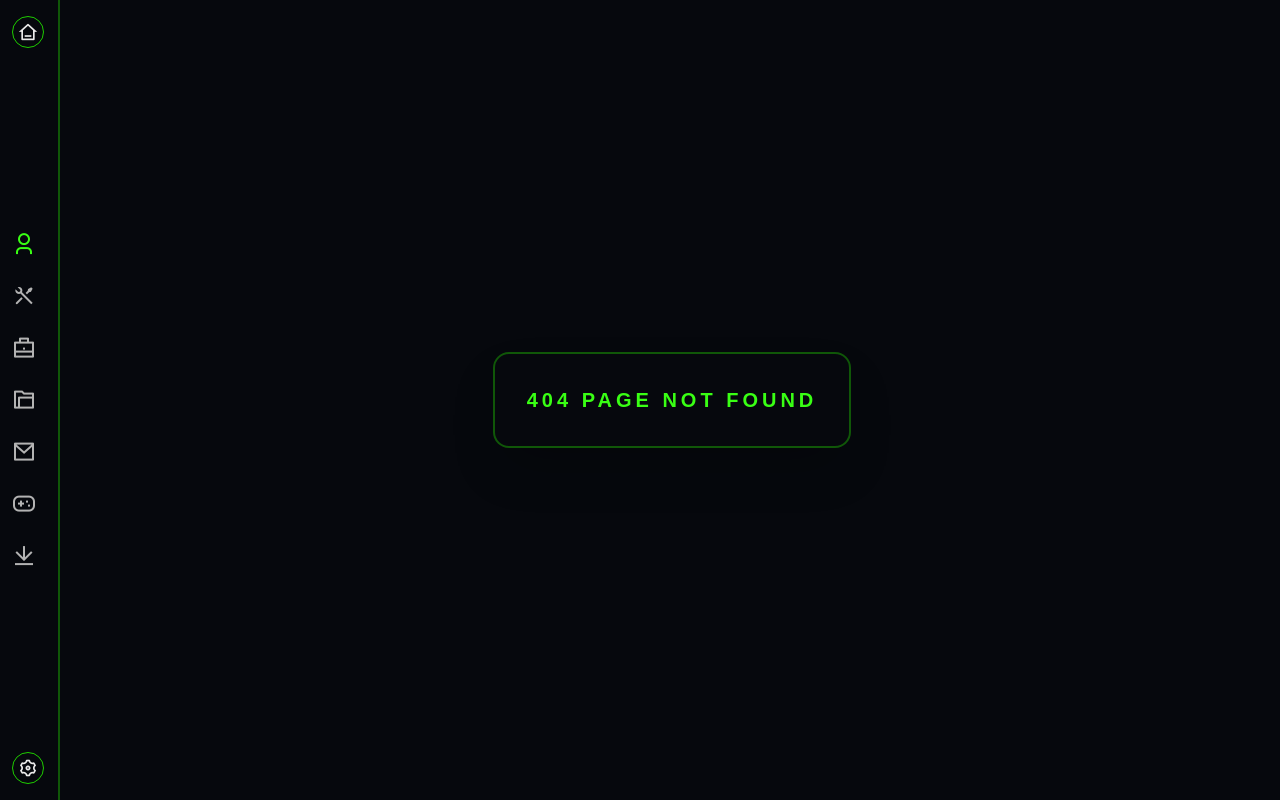
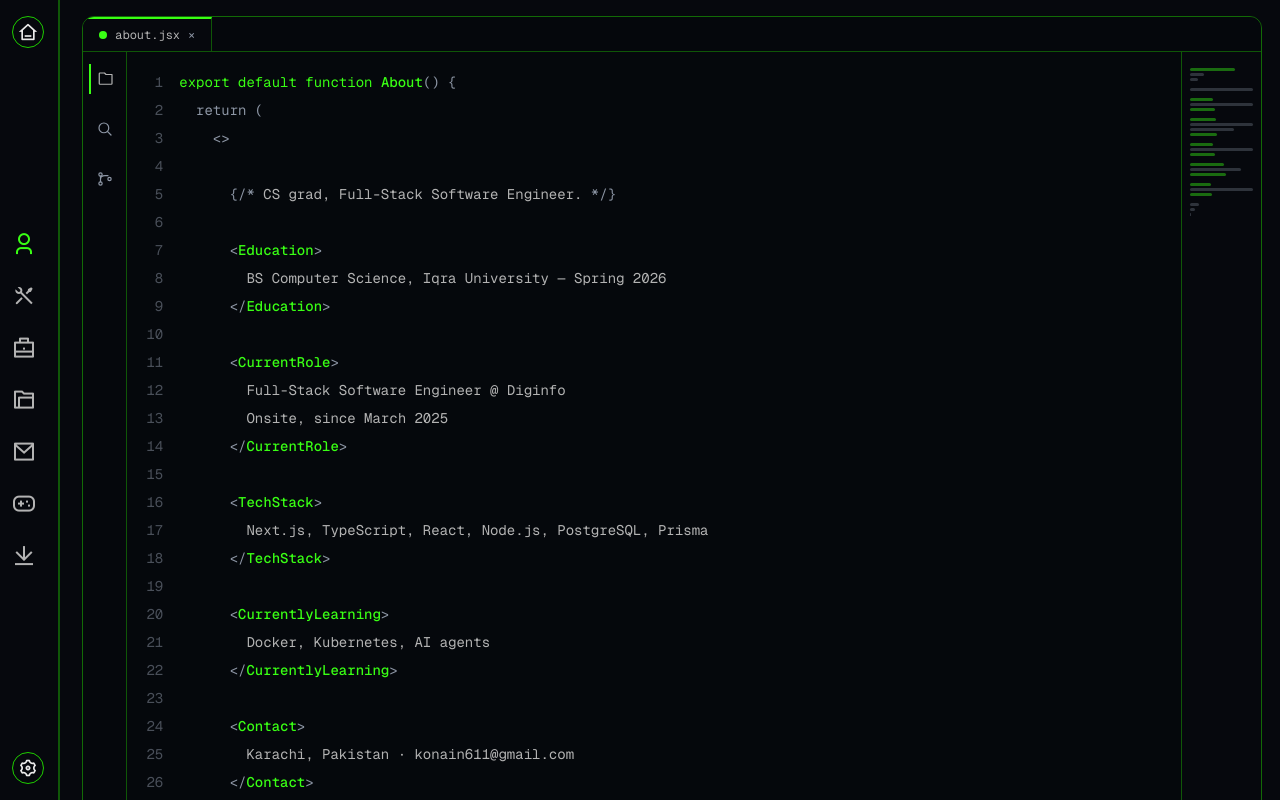
Before and after one commit to konain611/Portfolio, a Next.js app in the folder syedkonainnasir/: page /about in a window 1280 px wide. Before the commit this address had no page. Shown: the top 800 px of the page. Built offline with nearby package versions, Linux system fonts and the light colour scheme.

Commit message:
Create page.jsx

```diff
--- /dev/null
+++ b/syedkonainnasir/src/app/about/page.jsx
@@ -0,0 +1,167 @@
+const LINES = [
+  [{ text: 'export', c: 'kw' }, { text: ' ' }, { text: 'default', c: 'kw' }, { text: ' ' }, { text: 'function', c: 'kw' }, { text: ' ' }, { text: 'About', c: 'tag' }, { text: '() {', c: 'punct' }],
+  [{ text: '  return (', c: 'punct' }],
+  [{ text: '    <>', c: 'punct' }],
+  [],
+  [{ text: '      {/* ', c: 'punct' }, { text: 'CS grad, Full-Stack Software Engineer.', c: 'content' }, { text: ' */}', c: 'punct' }],
+  [],
+  [{ text: '      <', c: 'punct' }, { text: 'Education', c: 'tag' }, { text: '>', c: 'punct' }],
+  [{ text: '        ', c: 'punct' }, { text: 'BS Computer Science, Iqra University — Spring 2026', c: 'content' }],
+  [{ text: '      </', c: 'punct' }, { text: 'Education', c: 'tag' }, { text: '>', c: 'punct' }],
+  [],
+  [{ text: '      <', c: 'punct' }, { text: 'CurrentRole', c: 'tag' }, { text: '>', c: 'punct' }],
+  [{ text: '        ', c: 'punct' }, { text: 'Full-Stack Software Engineer @ Diginfo', c: 'content' }],
+  [{ text: '        ', c: 'punct' }, { text: 'Onsite, since March 2025', c: 'content' }],
+  [{ text: '      </', c: 'punct' }, { text: 'CurrentRole', c: 'tag' }, { text: '>', c: 'punct' }],
+  [],
+  [{ text: '      <', c: 'punct' }, { text: 'TechStack', c: 'tag' }, { text: '>', c: 'punct' }],
+  [{ text: '        ', c: 'punct' }, { text: 'Next.js, TypeScript, React, Node.js, PostgreSQL, Prisma', c: 'content' }],
+  [{ text: '      </', c: 'punct' }, { text: 'TechStack', c: 'tag' }, { text: '>', c: 'punct' }],
+  [],
+  [{ text: '      <', c: 'punct' }, { text: 'CurrentlyLearning', c: 'tag' }, { text: '>', c: 'punct' }],
+  [{ text: '        ', c: 'punct' }, { text: 'Docker, Kubernetes, AI agents', c: 'content' }],
+  [{ text: '      </', c: 'punct' }, { text: 'CurrentlyLearning', c: 'tag' }, { text: '>', c: 'punct' }],
+  [],
+  [{ text: '      <', c: 'punct' }, { text: 'Contact', c: 'tag' }, { text: '>', c: 'punct' }],
+  [{ text: '        ', c: 'punct' }, { text: 'Karachi, Pakistan · konain611@gmail.com', c: 'content' }],
+  [{ text: '      </', c: 'punct' }, { text: 'Contact', c: 'tag' }, { text: '>', c: 'punct' }],
+  [],
+  [{ text: '    </>', c: 'punct' }],
+  [{ text: '  );', c: 'punct' }],
+  [{ text: '}', c: 'punct' }],
+];
+
+function tokenClass(c) {
+  switch (c) {
+    case 'kw':
+      return 'text-(--accent)';
+    case 'tag':
+      return 'text-(--accent) font-medium';
+    case 'content':
+      return 'text-(--foreground)';
+    case 'punct':
+    default:
+      return 'text-(--muted)';
+  }
+}
+
+function IconFolder({ size = 18 }) {
+  return (
+    <svg viewBox="0 0 24 24" width={size} height={size} fill="none" stroke="currentColor" strokeWidth="1.6" strokeLinecap="round" strokeLinejoin="round">
+      <path d="M4 4h6l2 2h8v12a1 1 0 0 1-1 1H4a1 1 0 0 1-1-1V5a1 1 0 0 1 1-1z" />
+    </svg>
+  );
+}
+
+function IconSearch({ size = 18 }) {
+  return (
+    <svg viewBox="0 0 24 24" width={size} height={size} fill="none" stroke="currentColor" strokeWidth="1.6" strokeLinecap="round">
+      <circle cx="10.5" cy="10.5" r="6.5" />
+      <line x1="20" y1="20" x2="15.5" y2="15.5" />
+    </svg>
+  );
+}
+
+function IconGitBranch({ size = 18 }) {
+  return (
+    <svg viewBox="0 0 24 24" width={size} height={size} fill="none" stroke="currentColor" strokeWidth="1.6" strokeLinecap="round">
+      <circle cx="6" cy="6" r="2.2" />
+      <circle cx="6" cy="18" r="2.2" />
+      <circle cx="18" cy="12" r="2.2" />
+      <path d="M6 8.2V15.8" />
+      <path d="M6 12c0-3 3-4.5 6-4.5h4" />
+    </svg>
+  );
+}
+
+export default function AboutPage() {
+  return (
+    <div className="w-full max-w-[97%] mx-auto py-4">
+      <h1 className="sr-only">About</h1>
+
+      <div className="rounded-xl border border-(--border)/50 overflow-hidden flex flex-col">
+        {/* tab bar */}
+        <div className="flex items-center border-b border-(--border)/40 bg-background/60">
+          <div className="flex items-center gap-2 px-4 py-2 border-r border-(--border)/40 border-t-2 border-t-(--accent) bg-background text-xs font-mono text-(--foreground)">
+            <span className="h-2 w-2 rounded-sm bg-(--accent)" aria-hidden="true" />
+            about.jsx
+            <span className="text-(--muted)" aria-hidden="true">×</span>
+          </div>
+        </div>
+
+        {/* body */}
+        <div className="flex">
+          {/* activity bar */}
+          <div className="hidden sm:flex flex-col items-center gap-5 w-11 py-3 border-r border-(--border)/40 bg-background/60" aria-hidden="true">
+            <span className="p-1.5 border-l-2 border-(--accent) text-(--foreground)">
+              <IconFolder />
+            </span>
+            <span className="p-1.5 text-(--muted)">
+              <IconSearch />
+            </span>
+            <span className="p-1.5 text-(--muted)">
+              <IconGitBranch />
+            </span>
+          </div>
+
+          {/* editor */}
+          <div className="flex-1 bg-background/30 overflow-x-auto">
+            <pre className="text-sm leading-7 font-mono px-4 py-4">
+              {LINES.map((line, i) => (
+                <div key={i} className="flex gap-4">
+                  <span className="select-none text-(--muted)/50 w-5 text-right shrink-0">
+                    {i + 1}
+                  </span>
+                  <span className="whitespace-pre-wrap break-words">
+                    {line.length === 0
+                      ? '\u00A0'
+                      : line.map((t, j) => (
+                          <span key={j} className={tokenClass(t.c)}>
+                            {t.text}
+                          </span>
+                        ))}
+                    {i === LINES.length - 1 && (
+                      <span className="inline-block w-[7px] h-[1em] bg-(--accent) ml-1 align-middle animate-blink" />
+                    )}
+                  </span>
+                </div>
+              ))}
+            </pre>
+          </div>
+
+          {/* minimap */}
+          <div className="hidden lg:block w-20 border-l border-(--border)/40 bg-background/40 px-2 py-4" aria-hidden="true">
+            {LINES.map((line, i) => {
+              const weight = line.reduce((sum, t) => sum + t.text.length, 0);
+              const width = Math.min(100, weight * 2.2);
+              const hasTag = line.some((t) => t.c === 'tag');
+              return (
+                <div
+                  key={i}
+                  className={`h-[3px] mb-[2px] rounded-sm ${hasTag ? 'bg-(--accent)/40' : 'bg-(--muted)/30'}`}
+                  style={{ width: `${width}%` }}
+                />
+              );
+            })}
+          </div>
+        </div>
+
+        {/* status bar */}
+        <div className="flex items-center justify-between px-3 py-1 text-[11px] font-mono bg-(--accent) text-(--background)">
+          <div className="flex items-center gap-3">
+            <span className="flex items-center gap-1">
+              <IconGitBranch size={12} /> main
+            </span>
+            <span>0 problems</span>
+          </div>
+          <div className="flex items-center gap-3">
+            <span>JavaScript (JSX)</span>
+            <span>UTF-8</span>
+            <span>Spaces: 2</span>
+            <span>Ln {LINES.length}, Col 1</span>
+          </div>
+        </div>
+      </div>
+    </div>
+  );
+}
```
